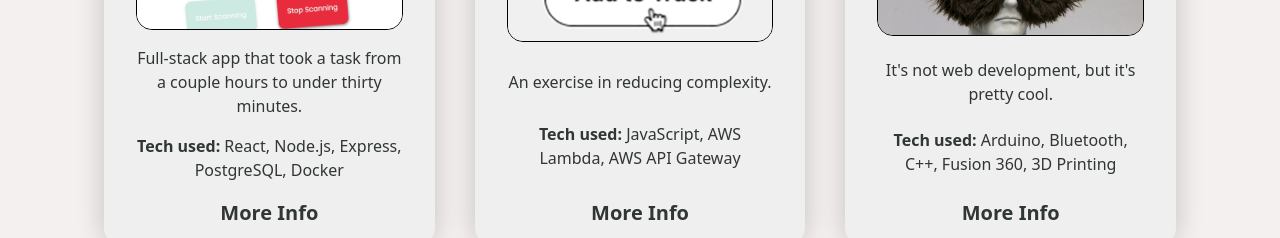
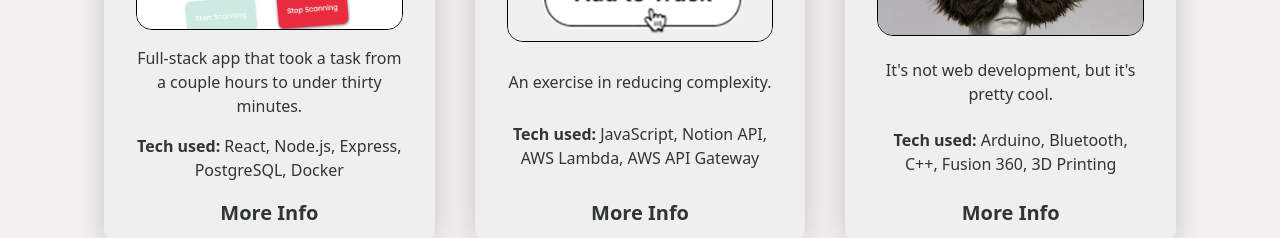
Before and after one commit to jake-waldron/portfolio, a Next.js app: page / in a window 1280 px wide. Shown: the part 1160-1398 px from the top of the page. Built offline with nearby package versions, Linux system fonts and the light colour scheme.

Commit message:
fix highlight length on smaller screens

```diff
--- a/components/Projects.jsx
+++ b/components/Projects.jsx
@@ -18,7 +18,7 @@ const projectArray = [
 		id: 2,
 		title: 'Add to Truck Bookmarklets',
 		description: 'An exercise in reducing complexity.',
-		tech: ['JavaScript', 'AWS Lambda', 'AWS API Gateway'],
+		tech: ['JavaScript', 'Notion API', 'AWS Lambda', 'AWS API Gateway'],
 		img: '/add_to_truck_thumb.png',
 		slug: 'bookmarklets',
 	},
@@ -145,7 +145,7 @@ const Heading = styled.div`
 		);
 		transform: rotate(-0.5deg);
 		opacity: 1;
-		width: calc(100% + 50px);
+		width: calc(100% + 130px);
 
 		@media (min-width: ${BREAKPOINTS.md}) {
 			width: calc(100% + 50px);
```
